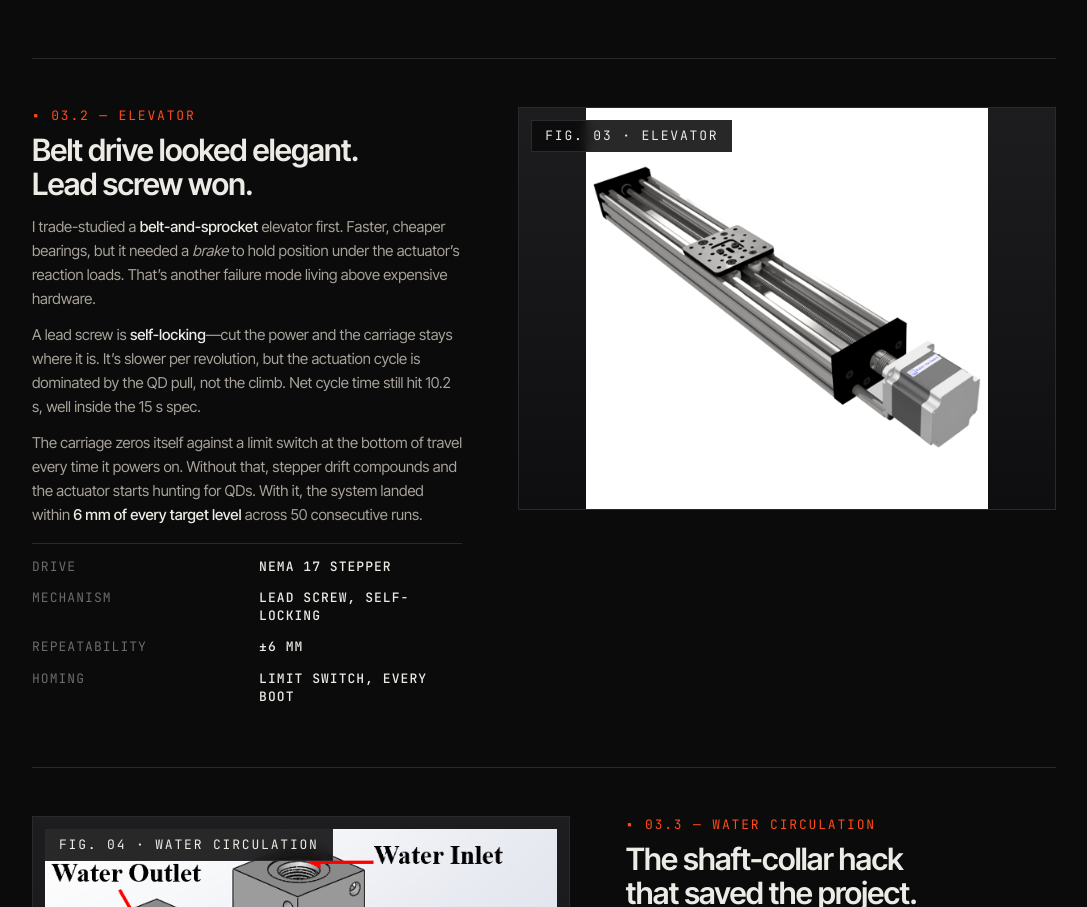
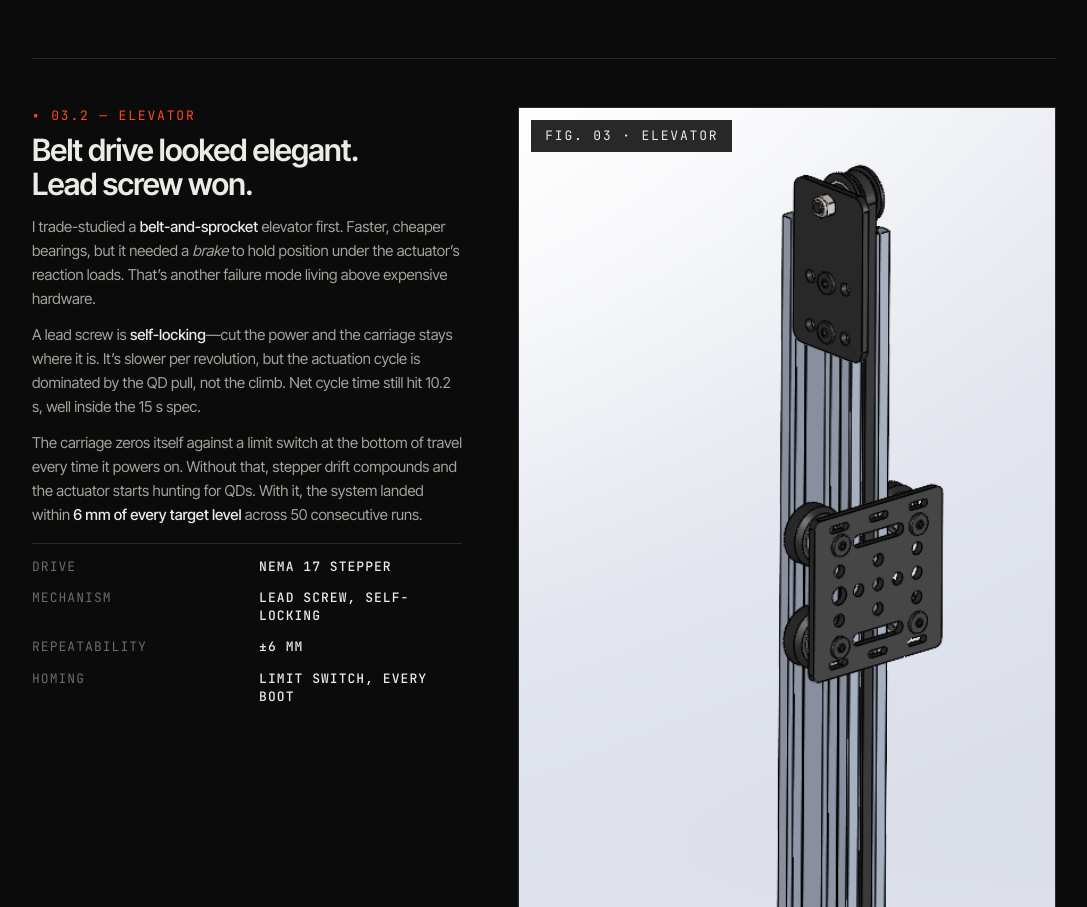
Before and after one commit to adit1843/AditsPortfolio, a plain HTML site: page projects/dell-liquid-cooled.html in a window 1280 px wide. Shown: the part 3403-4310 px from the top of the page, without its empty margins (96-1183 px from the left). Drawn offline with Linux system fonts and the light colour scheme.

Commit message:
Update elevator image and style in HTML

```diff
--- a/projects/dell-liquid-cooled.html
+++ b/projects/dell-liquid-cooled.html
@@ -749,9 +749,9 @@
   <!-- Elevator -->
   <div class="sub-row flip">
     <div class="sub-img">
-      <div class="imgframe" style="aspect-ratio: 4/3; background: linear-gradient(180deg,#1d1d1f,#0e0e10);">
+      <div class="imgframe" style="background: linear-gradient(180deg,#1d1d1f,#0e0e10); aspect-ratio: auto;">
         <span class="cap">FIG. 03 · Elevator</span>
-        <img src="assets/dell/Screw.jpg" alt="Lead-screw elevator CAD: linear rail, screw, stepper at base, mounting plate carrying the actuator." style="width: 100%; height: 100%; object-fit: contain;" />
+        <img src="assets/dell/elevator-cad.png" alt="Lead-screw elevator CAD: linear rail, screw, stepper at base, mounting plate carrying the actuator." style="width: 100%; height: auto; display: block;" />
       </div>
     </div>
     <div>
```
